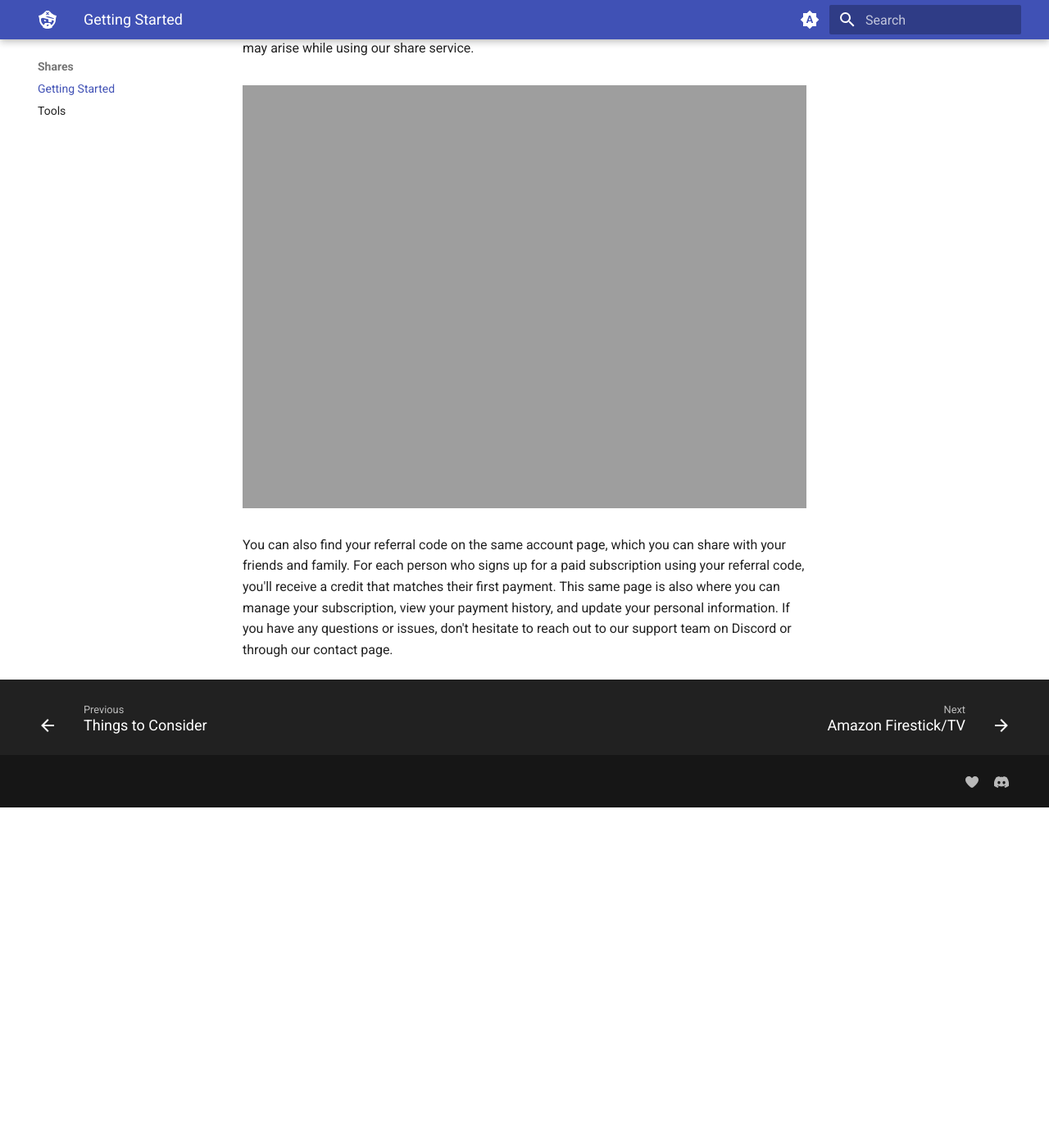
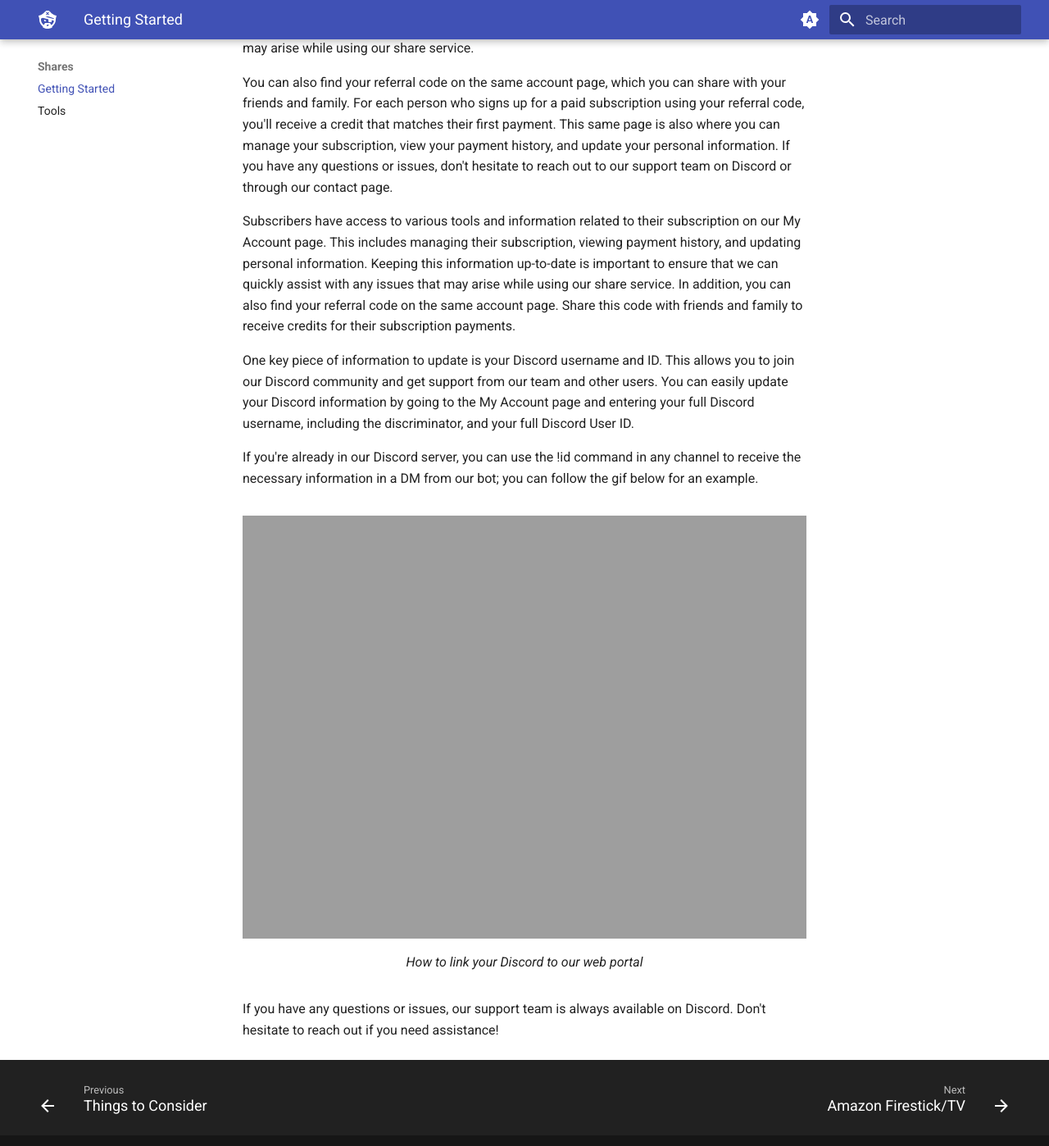
Before and after one commit to neomedia6989/docs-2, an MkDocs documentation site: the page built from docs/shares/getting-started.md, in a window 1280 px wide and 1400 px high, scrolled down 730 px. Shown: the whole window at 82% size. Built offline with MkDocs 1.6.1 and Material for MkDocs 9.7.7, drawn with Linux system fonts in a browser that asks for light colours; before the commit the page ends 1715 px from its top, so only the background shows below that.

Commit message:
Update getting-started.md

```diff
--- a/docs/shares/getting-started.md
+++ b/docs/shares/getting-started.md
@@ -8,8 +8,17 @@ Once you're validated, you can log in to https://blackbeard.media and access our
 
 We strongly recommend that you update your Discord information - this will allow you to join our Discord community and get support from our team and other users.To update your Discord information, simply go to https://blackbeard.media/my-account and enter your full Discord username, including the discriminator *(#XXXX at the very end)*, and your full Discord User ID. If you are already in our Discord server, you can simply type `!id` in any channel and our bot will DM you with the necessary information. Additionally, you can follow the gif below for an example. It's important to keep this information up to date so that we can quickly assist with any issues that may arise while using our share service.
 
+You can also find your referral code on the same account page, which you can share with your friends and family. For each person who signs up for a paid subscription using your referral code, you'll receive a credit that matches their first payment. This same page is also where you can manage your subscription, view your payment history, and update your personal information. If you have any questions or issues, don't hesitate to reach out to our support team on Discord or through our contact page.
+
+Subscribers have access to various tools and information related to their subscription on our My Account page. This includes managing their subscription, viewing payment history, and updating personal information. Keeping this information up-to-date is important to ensure that we can quickly assist with any issues that may arise while using our share service. In addition, you can also find your referral code on the same account page. Share this code with friends and family to receive credits for their subscription payments.
+
+One key piece of information to update is your Discord username and ID. This allows you to join our Discord community and get support from our team and other users. You can easily update your Discord information by going to the My Account page and entering your full Discord username, including the discriminator, and your full Discord User ID.
+
+If you're already in our Discord server, you can use the !id command in any channel to receive the necessary information in a DM from our bot; you can follow the gif below for an example.
+
 <figure markdown>
 ![(../media/discord_share.gif "How to Link Your Discord")](https://docs.blackbeard.media/media/discord_share.gif){ width=750 }
+  <figcaption>How to link your Discord to our web portal</figcaption>
 </figure>
 
-You can also find your referral code on the same account page, which you can share with your friends and family. For each person who signs up for a paid subscription using your referral code, you'll receive a credit that matches their first payment. This same page is also where you can manage your subscription, view your payment history, and update your personal information. If you have any questions or issues, don't hesitate to reach out to our support team on Discord or through our contact page.
+If you have any questions or issues, our support team is always available on Discord. Don't hesitate to reach out if you need assistance!
```
